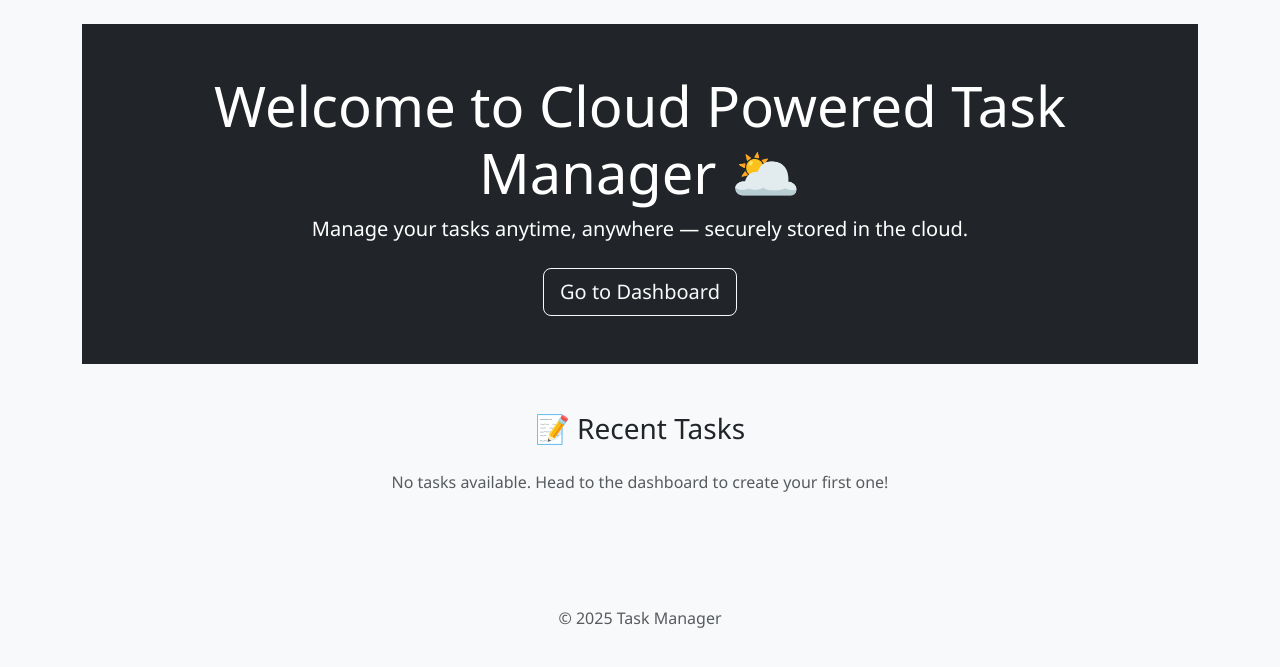
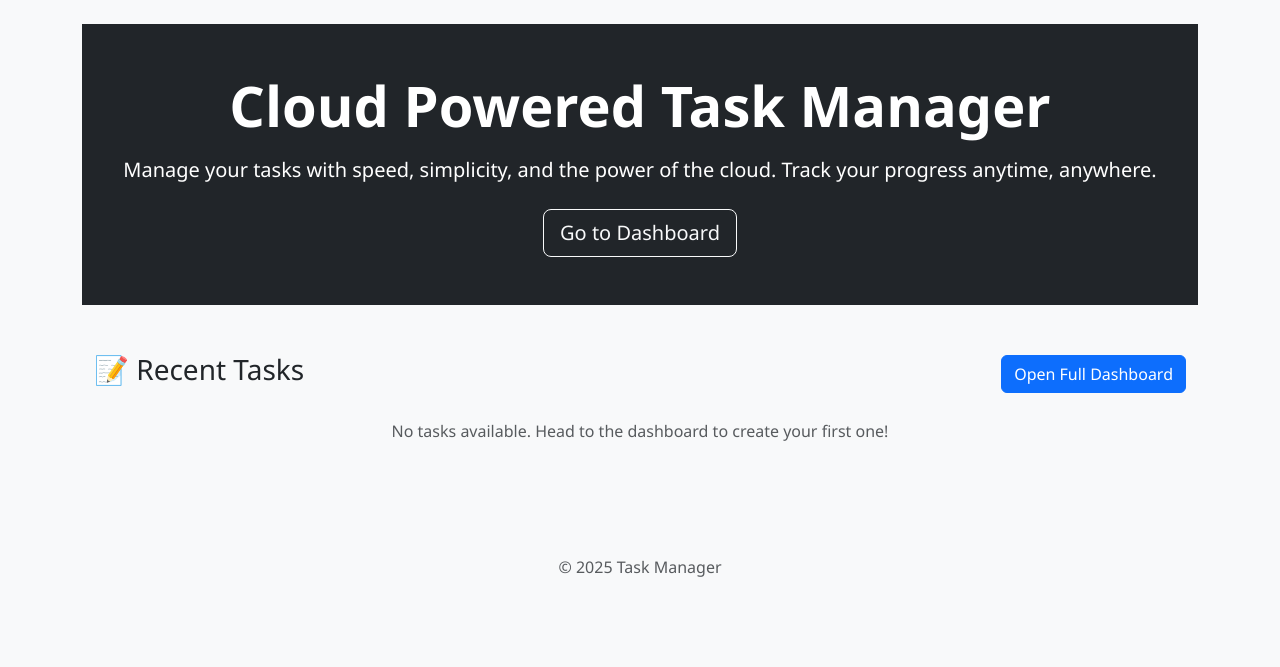
Before and after one commit to itsutkarsh7/Cloud_powered_Task-Manager-CURD-Functionalities, a Flask app: page / in a window 1280 px wide. Shown: the part 56-723 px from the top of the page. Run offline with Flask 3, Linux system fonts and the light colour scheme.

Commit message:
Revamped hero section and added consistent styling to landing page

```diff
--- a/templates/landing.html
+++ b/templates/landing.html
@@ -1,32 +1,43 @@
 {% extends "base.html" %}
 {% block content %}
 
-<!-- Hero Section -->
-<section class="py-5 text-center bg-dark text-white">
-  <div class="container">
-    <h1 class="display-4">Welcome to Cloud Powered Task Manager 🌥️</h1>
-    <p class="lead mb-4">Manage your tasks anytime, anywhere — securely stored in the cloud.</p>
+<!-- 🌟 Hero Section -->
+<section class="py-5 bg-dark text-white">
+  <div class="container text-center">
+    <h1 class="display-4 fw-bold mb-3">Cloud Powered Task Manager</h1>
+    <p class="lead mb-4">
+      Manage your tasks with speed, simplicity, and the power of the cloud.
+      Track your progress anytime, anywhere.
+    </p>
     <a href="{{ url_for('home') }}" class="btn btn-outline-light btn-lg">Go to Dashboard</a>
   </div>
 </section>
 
-<!-- Recent Tasks Section -->
+<!-- 📋 Recent Tasks in Cards -->
 <section class="bg-light py-5">
   <div class="container">
-    <h3 class="text-center mb-4 text-dark">📝 Recent Tasks</h3>
+    <div class="d-flex justify-content-between align-items-center mb-4">
+      <h3 class="text-dark">📝 Recent Tasks</h3>
+      <a href="{{ url_for('home') }}" class="btn btn-primary">Open Full Dashboard</a>
+    </div>
 
     {% if tasks and tasks|length > 0 %}
       <div class="row row-cols-1 row-cols-md-2 row-cols-lg-3 g-4">
         {% for task in tasks[:6] %}
           <div class="col">
             <div class="card h-100 border-0 shadow-sm">
-              <div class="card-body">
-                <h5 class="card-title text-primary">{{ task['title'] }}</h5>
-                <p class="card-text">
-                  <span class="badge bg-{{ 'success' if task['done'] else 'warning' }}">
-                    {{ '✅ Done' if task['done'] else '⏳ Pending' }}
-                  </span>
-                </p>
+              <div class="card-body d-flex justify-content-between align-items-start flex-column">
+                <div class="w-100 mb-3">
+                  <h5 class="card-title text-primary">{{ task['title'] }}</h5>
+                  <p>
+                    <span class="badge bg-{{ 'success' if task['done'] else 'warning' }}">
+                      {{ '✅ Done' if task['done'] else '⏳ Pending' }}
+                    </span>
+                  </p>
+                </div>
+                <div class="w-100 d-flex justify-content-end">
+                  <a href="{{ url_for('edit_task', id=task['_id']) }}" class="btn btn-outline-secondary btn-sm">Edit</a>
+                </div>
               </div>
             </div>
           </div>
```
